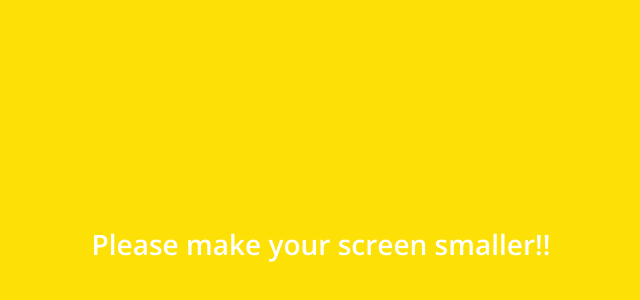
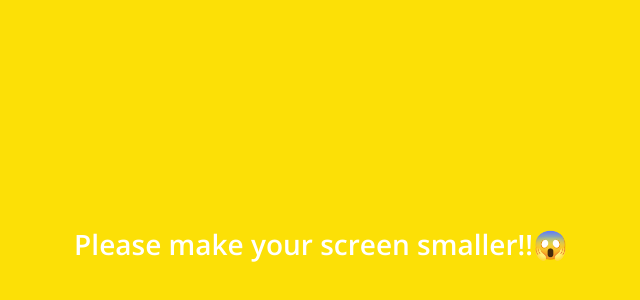
Before and after one commit to purewater02/kakao-clone-2.0, a plain HTML site: page index.html in a window 1280 px wide. Shown: the part 156-456 px from the top of the page, without its empty margins (319-959 px from the left). Drawn offline with nearby package versions, Linux system fonts and the light colour scheme.

Commit message:
added emoji

```diff
--- a/index.html
+++ b/index.html
@@ -91,7 +91,7 @@
       </ul>
     </nav>
     <div class="bigScreen">
-      <span class="bigScreen__text">Please make your screen smaller!!</span>
+      <span class="bigScreen__text">Please make your screen smaller!!😱</span>
     </div>
   </body>
 </html>
```
Also changed, not shown: chat.html (+1 -1 lines), find.html (+1 -1 lines), friends.html (+1 -1 lines), more.html (+1 -1 lines), settings.html (+3 -0 lines).
